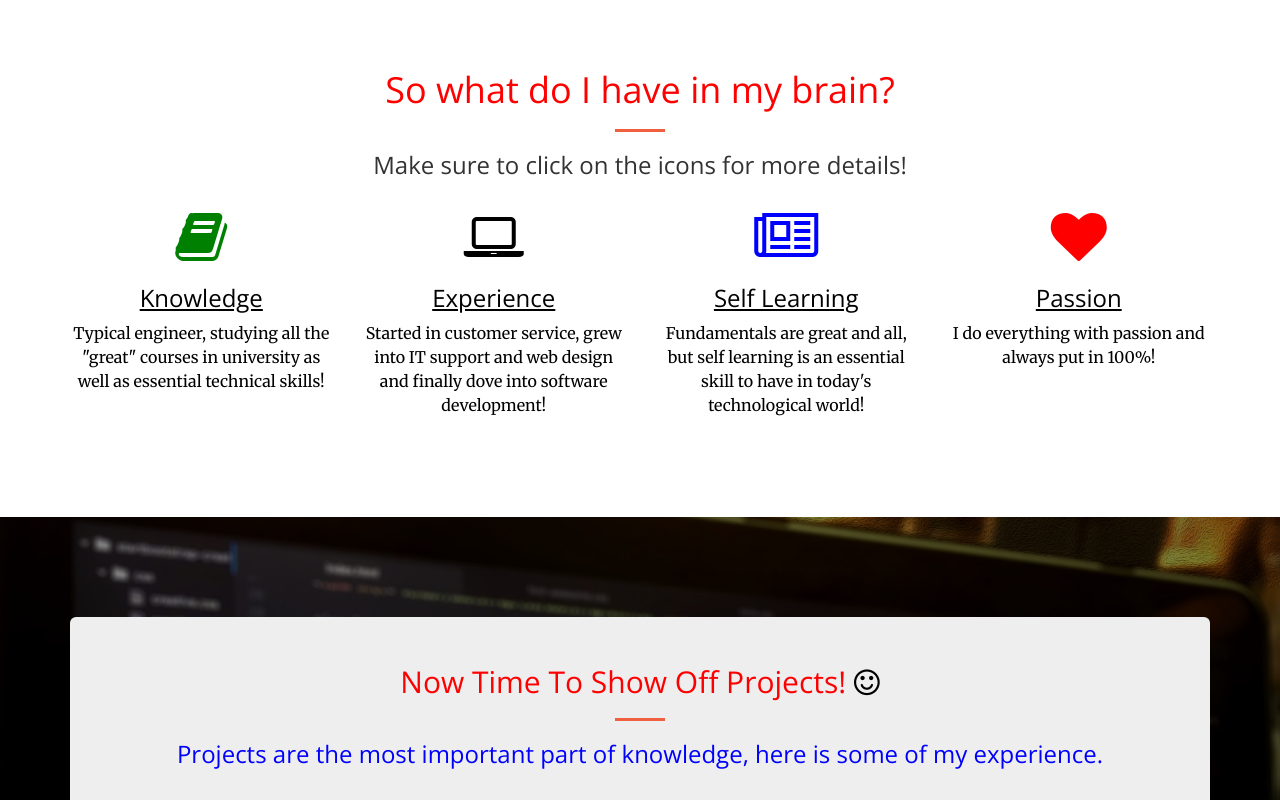
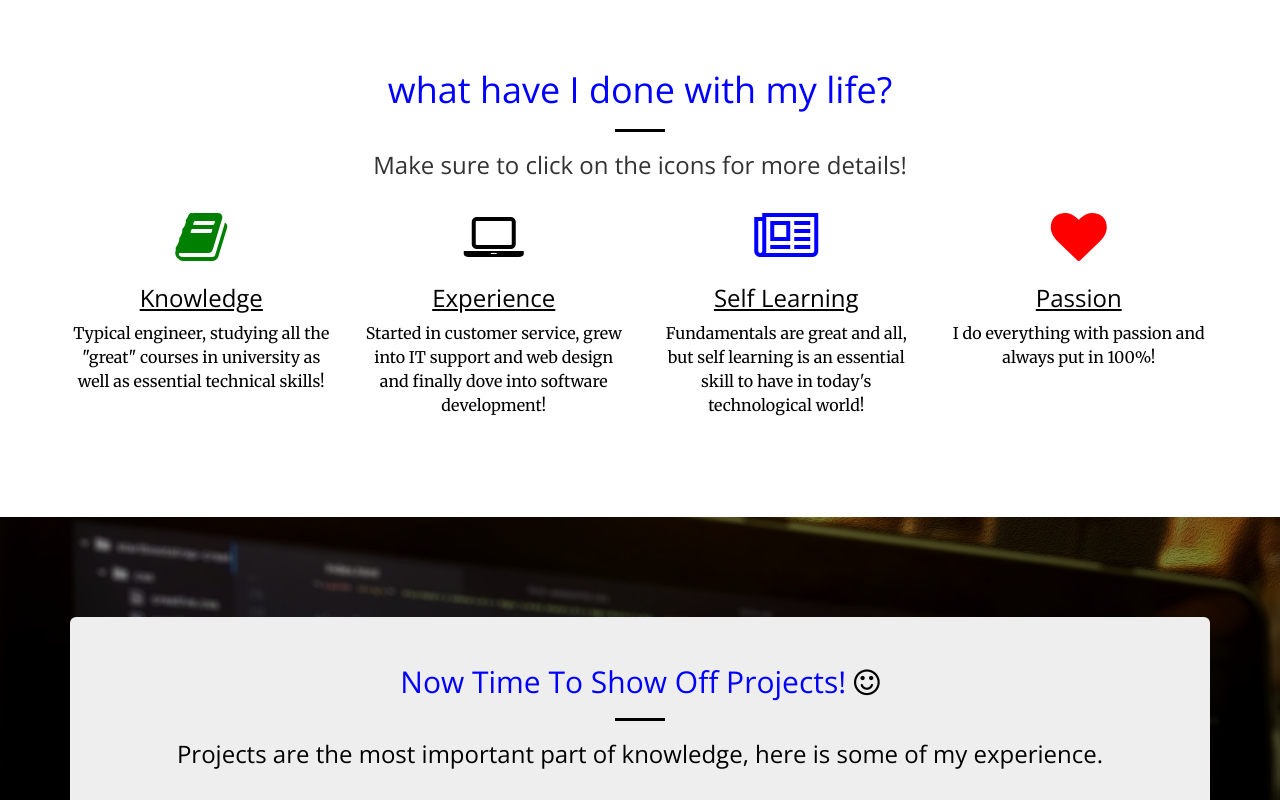
Before and after one commit to bsebt/bsebt.github.io, a website: page index.html in a window 1280 px wide. Shown: the part 1580-2380 px from the top of the page. Drawn offline with nearby package versions, Linux system fonts and the light colour scheme; files whose address does not match are found by name.

Commit message:
more color consistent

```diff
--- a/css/mine.css
+++ b/css/mine.css
@@ -40,9 +40,7 @@ header{
   margin-right: 25%!important;
   width: 50%!important;
   }
-.navbar-collapse.collapse {
-    display: none!important;
-  }
+}
 
 .navbar-nav>li {
     float: none;
@@ -75,7 +73,7 @@ header{
   background-position: center;
 }
 .section-heading{
-  color: red;
+  color: blue;
 }
 .align-center{
   vertical-align: middle;
--- a/index.html
+++ b/index.html
@@ -96,7 +96,7 @@
             <div class="row">
               <div class="container">
                 <div class="col-lg-10 col-lg-offset-1 text-center">
-                  <h2 class="section-heading" style="color: black;">Who is Behshad?</h2>
+                  <h2 class="section-heading">Who is Behshad?</h2>
                   <h4 class="section-heading" style="color: black;">Behshad is simple. Started as a swimmer in junior school, learned how to use computers and new technologies faster than anyone around me,...
                     fast forward to high school I started learning C++ in grade 10, then learned Java in grade 12 and realized the possibilities are endless to make a difference
                     in the world by making software so I started studying Software Engineering in York University. <br> <br> Now after 4 years of studying, I have discovered that
@@ -130,8 +130,8 @@
         <div class="container">
             <div class="row">
                 <div class="col-lg-12 text-center">
-                    <h1 class="section-heading">So what do I have in my brain?</h1>
-                    <hr class="primary">
+                    <h1 class="section-heading">what have I done with my life?</h1>
+                    <hr class="dark">
                     <h3> Make sure to click on the icons for more details!</h3>
                 </div>
             </div>
@@ -473,8 +473,8 @@
                     <div class="jumbotron">
                       <div class="container">
                         <h2 class="section-heading">Now Time To Show Off Projects! <span><i class="fa fa-smile-o text-primary sr-icons" style="color: black;"></i></span></h2>
-                        <hr class="primary">
-                        <h3 style="color: blue;">Projects are the most important part of knowledge, here is some of my experience.</h3>
+                        <hr class="dark">
+                        <h3 style="color: black;">Projects are the most important part of knowledge, here is some of my experience.</h3>
                       </div>
                     </div>
                   </div>
@@ -658,7 +658,7 @@
               <div class="row">
                 <div class="col-lg-8 col-lg-offset-2 col-xs-12 text-center">
                     <h1 class="section-heading">Contact Information  <i class="fa fa-level-down" aria-hidden="true" style=" color: #0070c9;"></i></h1>
-                    <hr class="primary">
+                    <hr class="dark">
                     <h3 style="margin-bottom: 20px;">Impressed? Here are the ways you can contact me.</h3>
                 </div>
               </div>
```
